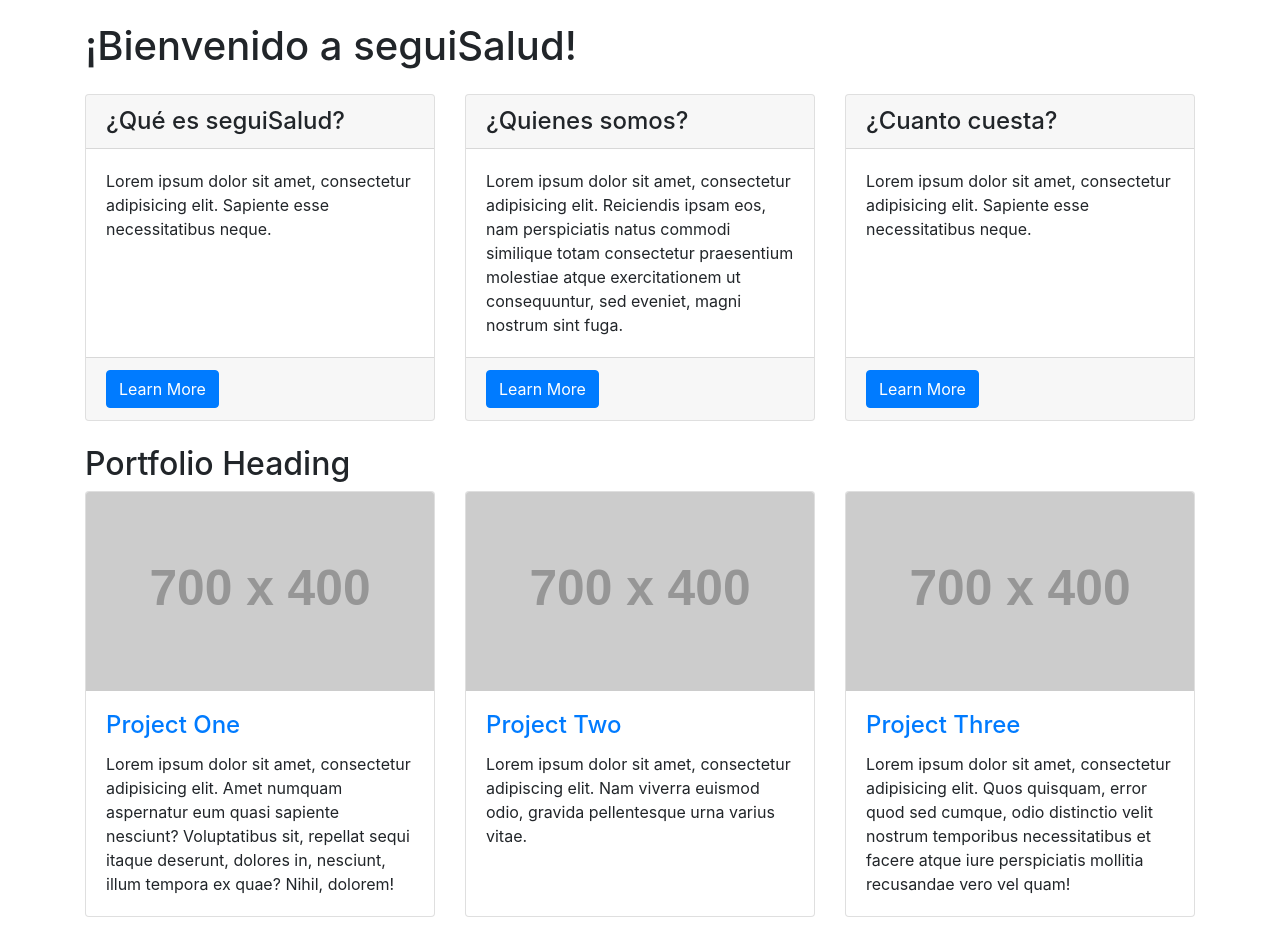
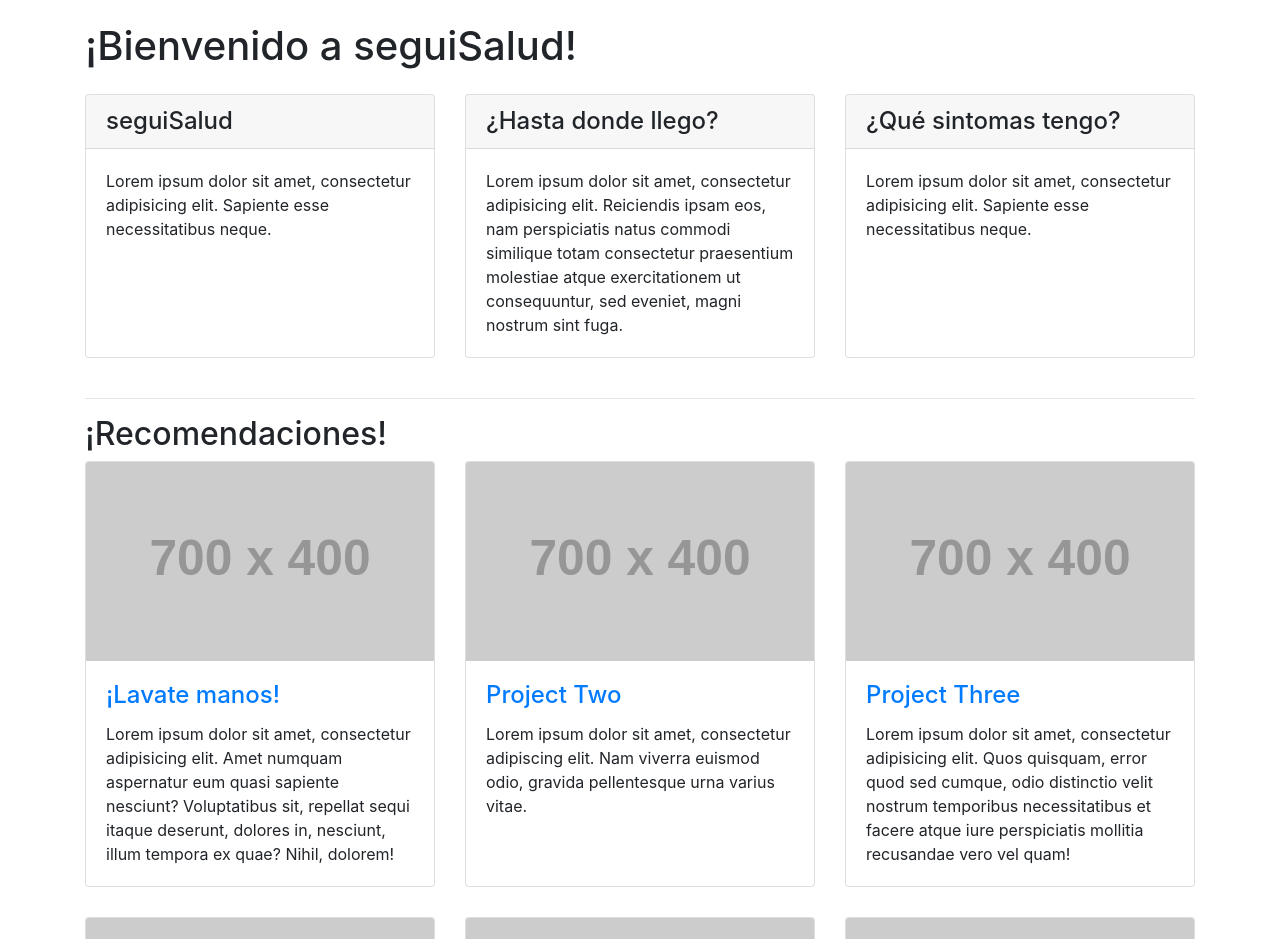
Before and after one commit to mlab-ar/landing_seguiSalud, a website: page index.html in a window 1280 px wide. Shown: the part 578-1517 px from the top of the page. Drawn offline with Linux system fonts and the light colour scheme; placeholder pictures from the web are drawn by us.

Commit message:
Recomendaciones

```diff
--- a/index.html
+++ b/index.html
@@ -96,42 +96,35 @@
     <div class="row">
       <div class="col-lg-4 mb-4">
         <div class="card h-100">
-          <h4 class="card-header">¿Qué es seguiSalud?</h4>
+          <h4 class="card-header">seguiSalud</h4>
           <div class="card-body">
             <p class="card-text">Lorem ipsum dolor sit amet, consectetur adipisicing elit. Sapiente esse necessitatibus neque.</p>
-          </div>
-          <div class="card-footer">
-            <a href="#" class="btn btn-primary">Learn More</a>
           </div>
         </div>
       </div>
       <div class="col-lg-4 mb-4">
         <div class="card h-100">
-          <h4 class="card-header">¿Quienes somos?</h4>
+          <h4 class="card-header">¿Hasta donde llego?</h4>
           <div class="card-body">
             <p class="card-text">Lorem ipsum dolor sit amet, consectetur adipisicing elit. Reiciendis ipsam eos, nam perspiciatis natus commodi similique totam consectetur praesentium molestiae atque exercitationem ut consequuntur, sed eveniet, magni nostrum sint fuga.</p>
-          </div>
-          <div class="card-footer">
-            <a href="#" class="btn btn-primary">Learn More</a>
           </div>
         </div>
       </div>
       <div class="col-lg-4 mb-4">
         <div class="card h-100">
-          <h4 class="card-header">¿Cuanto cuesta?</h4>
+          <h4 class="card-header">¿Qué sintomas tengo?</h4>
           <div class="card-body">
             <p class="card-text">Lorem ipsum dolor sit amet, consectetur adipisicing elit. Sapiente esse necessitatibus neque.</p>
-          </div>
-          <div class="card-footer">
-            <a href="#" class="btn btn-primary">Learn More</a>
           </div>
         </div>
       </div>
     </div>
     <!-- /.row -->
 
+    <hr>
+
     <!-- Portfolio Section -->
-    <h2>Portfolio Heading</h2>
+    <h2>¡Recomendaciones!</h2>
 
     <div class="row">
       <div class="col-lg-4 col-sm-6 portfolio-item">
@@ -139,7 +132,7 @@
           <a href="#"><img class="card-img-top" src="http://placehold.it/700x400" alt=""></a>
           <div class="card-body">
             <h4 class="card-title">
-              <a href="#">Project One</a>
+              <a href="#">¡Lavate manos!</a>
             </h4>
             <p class="card-text">Lorem ipsum dolor sit amet, consectetur adipisicing elit. Amet numquam aspernatur eum quasi sapiente nesciunt? Voluptatibus sit, repellat sequi itaque deserunt, dolores in, nesciunt, illum tempora ex quae? Nihil, dolorem!</p>
           </div>
```
